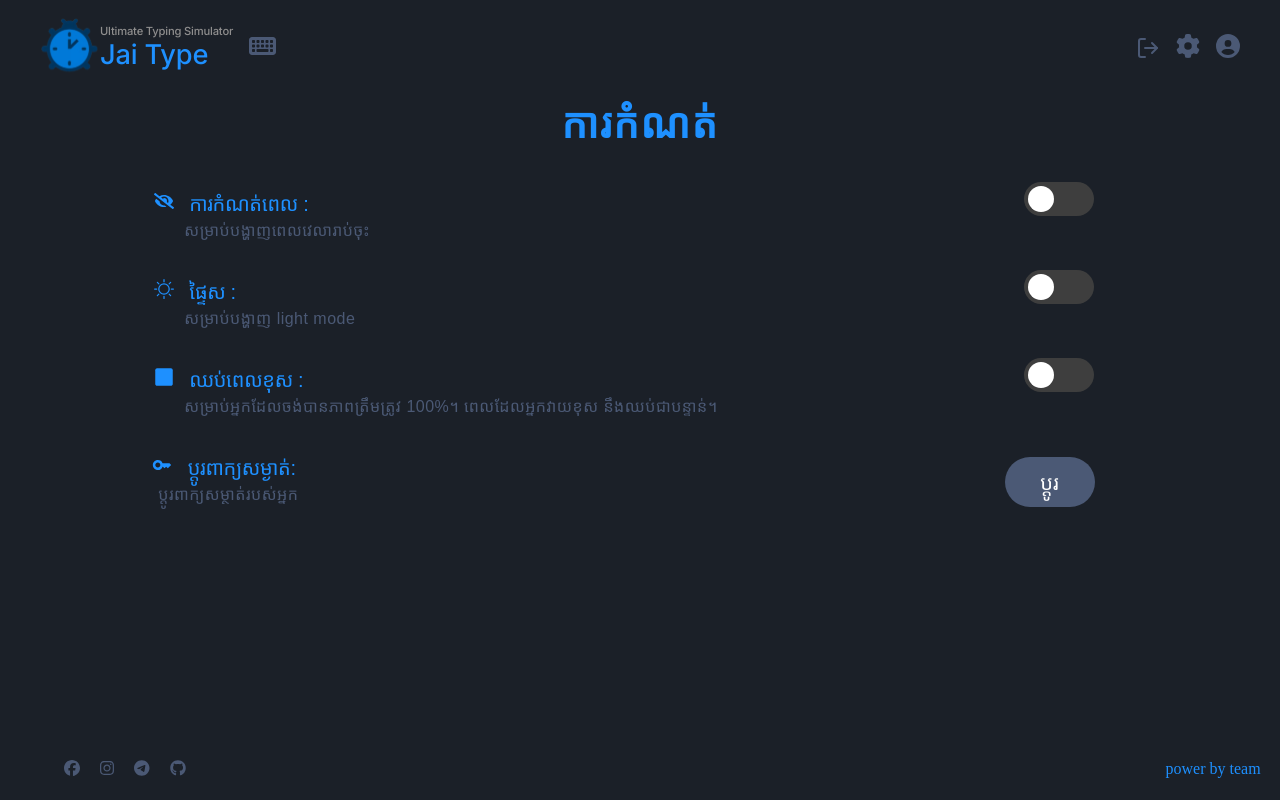
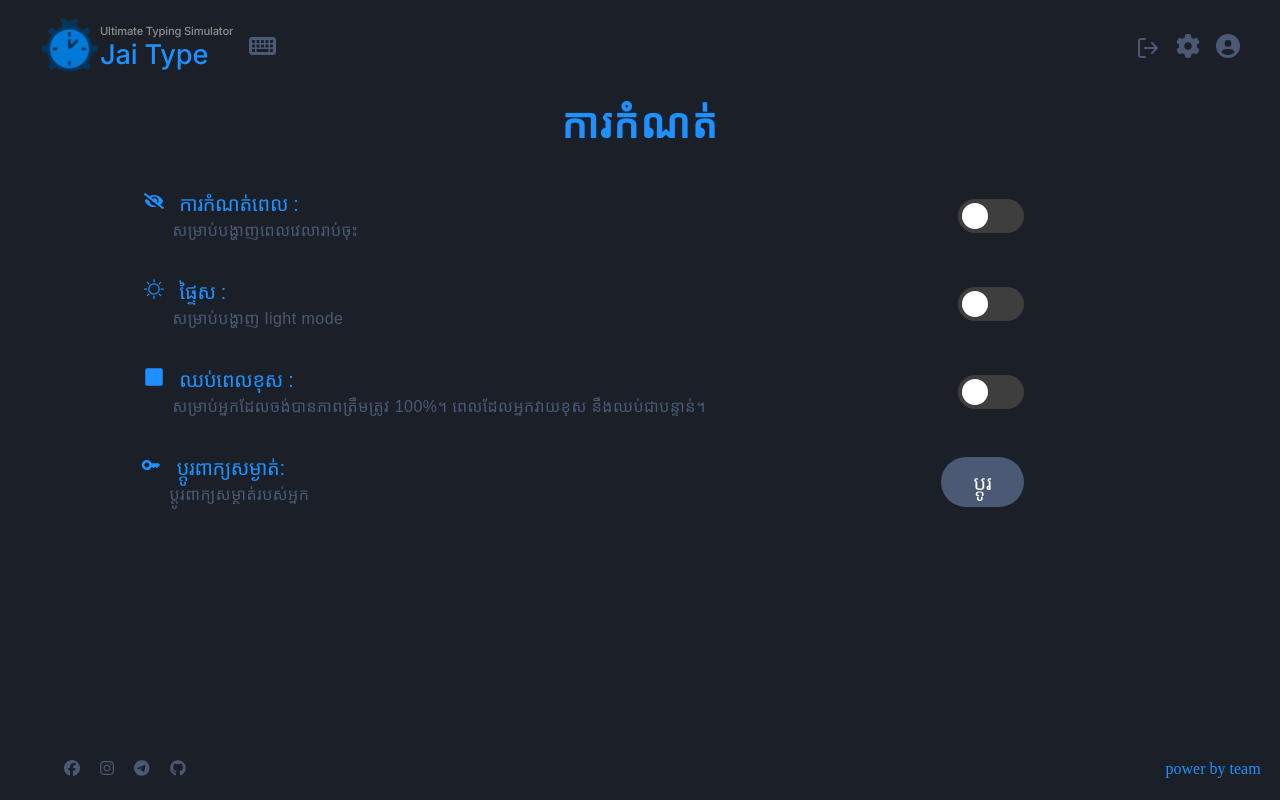
Before and after one commit to Lymengschool/Project-Practicum, a React (Vite) app: page /setting in a window 1280 px wide. Built offline with nearby package versions, Linux system fonts and the light colour scheme; no server answers; a web font is replaced by a local one.

Commit message:
better now i think

```diff
--- a/public/css/setting.module.css
+++ b/public/css/setting.module.css
@@ -7,6 +7,7 @@
     background-color: var(--background);
     display: flex;
     align-items: center;
+    width: 100%;
 }
 
 .body div{
@@ -14,11 +15,10 @@
 }
 
 .body .info{
-    width: 80%;
+    width: 100%;
 }
 
 .functName {
-    margin-top: 34px;
     margin-left: 15%;
     color: var(--head);
     font-family: "Koh Santepheap", sans-serif;
--- a/public/css/settingPage.module.css
+++ b/public/css/settingPage.module.css
@@ -17,16 +17,11 @@
 .changePass {
     display: flex;
     height: fit-content;
-    width: 100%;
+    width: 80%;
     flex-direction: row;
     justify-content: space-around;
-}
-
-.detail {
-    width: 20%;
-    display: flex;
-    flex-direction: column;
-    margin-left: -5%;
+    align-items: center;
+    margin-top: 34px;
 }
 
 .button {
@@ -38,7 +33,6 @@
     color: white;
     border-radius: 25px;
     margin-top: auto;
-    margin-left: 20%;
     font-size: 20px;
     font-family: "Koh Santepheap", sans-serif;
 }
@@ -147,3 +141,9 @@
 #input{
     color: white;
 }
+
+.toggle{
+    margin-right: 20%;
+    background-color: #303f9f;
+    width: 100%;
+}
--- a/public/css/toggle.module.css
+++ b/public/css/toggle.module.css
@@ -40,5 +40,5 @@
 }
 
 .active:before {
-  transform: translateX(36px);
+  transform: translateX(32px);
 }
--- a/src/components/setting.jsx
+++ b/src/components/setting.jsx
@@ -1,7 +1,7 @@
 import React from "react";
 import style from "./../../public/css/setting.module.css";
 
-function Setting({ icon, detail, name, fun }) {
+function Setting({ icon, detail, name}) {
     // Change the function name to use PascalCase
     return (
         <div className={style.body}>
@@ -11,7 +11,7 @@ function Setting({ icon, detail, name, fun }) {
                 </h1>
                 <p className={style.detail}> {detail} </p>
             </div>
-            {fun}
+
         </div>
     );
 }
--- a/src/components/toggle.jsx
+++ b/src/components/toggle.jsx
@@ -1,51 +1,7 @@
 import React, { useState } from "react";
 import style from "./../../public/css/toggle.module.css";
 
-function Toggle({ functName, setIsNoTimer, setlightMode, setAccu100 }) {
-    const islightMode = JSON.parse(localStorage.getItem("islightMode")) || false;
-    const [isChecked, setIsChecked] = useState(() => {
-        if (functName === "NoTimer") {
-            return JSON.parse(localStorage.getItem("isNoTimer")) || false;
-        } else if (functName === "lightMode") {
-
-            return JSON.parse(localStorage.getItem("islightMode")) || false;
-
-        } else {
-            return JSON.parse(localStorage.getItem("isAccu100")) || false;
-        }
-    });
-
-    const handleToggle = () => {
-        setIsChecked((prevState) => !prevState);
-        if (functName === "NoTimer") {
-            setIsNoTimer((prevState) => !prevState);
-            sessionStorage.setItem("isNoTimer", JSON.stringify(!isChecked));
-        } else if (functName === "lightMode") {
-            setlightMode((prevState) => !prevState);
-            sessionStorage.setItem("islightMode", JSON.stringify(!isChecked));
-
-        } else {
-            setAccu100((prevState) => !prevState);
-            sessionStorage.setItem("isAccu100", JSON.stringify(!isChecked));
-        }
-
-        if (!islightMode) {
-            document.documentElement.style.setProperty('--head', '#1E107A');
-            document.documentElement.style.setProperty('--focus', '#55C6F0');
-            document.documentElement.style.setProperty('--word', '#1D1E1E');
-            document.documentElement.style.setProperty('--subback', '#E5DDD4');
-            document.documentElement.style.setProperty('--hover', '#1b2028');
-            document.documentElement.style.setProperty('--background', '#FFF9F2');
-        } else {
-            document.documentElement.style.setProperty('--head', '#1e90ff');
-            document.documentElement.style.setProperty('--focus', '#1e90ff');
-            document.documentElement.style.setProperty('--word', '#4B5975');
-            document.documentElement.style.setProperty('--subback', '#151a21');
-            document.documentElement.style.setProperty('--hover', '#dfdfdf');
-            document.documentElement.style.setProperty('--background', '#1b2028');
-        }
-    };
-
+function Toggle({ isChecked, handleToggle }) {
     return (
         <label className={style.toggleBtn}>
             <input type='checkbox' checked={isChecked} onChange={handleToggle} />
--- a/src/pages/SettingPage.jsx
+++ b/src/pages/SettingPage.jsx
@@ -15,17 +15,71 @@ import DialogContent from "@mui/material/DialogContent";
 import DialogContentText from "@mui/material/DialogContentText";
 import DialogTitle from "@mui/material/DialogTitle";
 import { auth, updatePassword, reauthenticateWithCredential, EmailAuthProvider } from "../components/firebase";
-import { ToastContainer, toast } from "react-toastify";
+import { toast } from "react-toastify";
 import "react-toastify/dist/ReactToastify.css";
 
 function Setting() {
-    const [isNoTimer, setIsNoTimer] = useState(JSON.parse(localStorage.getItem("isNoTimer")) || false);
-    const [isAccu100, setAccu100] = useState(JSON.parse(localStorage.getItem("isAccu100")) || false);
-    const [islightMode, setlightMode] = useState(JSON.parse(localStorage.getItem("islightMode")) || false);
+    const [isNoTimer, setIsNoTimer] = useState(() => {
+        const storedValue = sessionStorage.getItem("isNoTimer");
+        return storedValue ? JSON.parse(storedValue) : false; // Default to false if not stored
+    });
+    const [isLightMode, setIsLightMode] = useState(() => JSON.parse(localStorage.getItem("isLightMode")) || false);
+    const [isAccu100, setIsAccu100] = useState(() => JSON.parse(localStorage.getItem("isAccu100")) || false);
     const [open, setOpen] = React.useState(false);
     const [currentPassword, setCurrentPassword] = useState("");
     const [newPassword, setNewPassword] = useState("");
     const [confirmNewPassword, setConfirmNewPassword] = useState("");
+
+    useEffect(() => {
+        localStorage.setItem("isNoTimer", JSON.stringify(isNoTimer));
+        console.log(sessionStorage.getItem("isNoTimer"));
+
+    }, [isNoTimer]);
+
+    useEffect(() => {
+        localStorage.setItem("isLightMode", JSON.stringify(isLightMode));
+        if (isLightMode) {
+            document.documentElement.style.setProperty("--head", "#1E107A");
+            document.documentElement.style.setProperty("--focus", "#55C6F0");
+            document.documentElement.style.setProperty("--word", "#1D1E1E");
+            document.documentElement.style.setProperty("--subback", "#E5DDD4");
+            document.documentElement.style.setProperty("--hover", "#1b2028");
+            document.documentElement.style.setProperty("--background", "#FFF9F2");
+        } else {
+            document.documentElement.style.setProperty("--head", "#1e90ff");
+            document.documentElement.style.setProperty("--focus", "#1e90ff");
+            document.documentElement.style.setProperty("--word", "#4B5975");
+            document.documentElement.style.setProperty("--subback", "#151a21");
+            document.documentElement.style.setProperty("--hover", "#dfdfdf");
+            document.documentElement.style.setProperty("--background", "#1b2028");
+        }
+    }, [isLightMode]);
+
+    useEffect(() => {
+        localStorage.setItem("isAccu100", JSON.stringify(isAccu100));
+    }, [isAccu100]);
+
+    const handleNoTimerToggle = () => {
+        setIsNoTimer(prevState => {
+            const newState = !prevState;
+            sessionStorage.setItem("isNoTimer", JSON.stringify(newState));
+            console.log(newState ? "turn" : "off"); // Log "turn" if newState is true, otherwise log "off"
+            return newState;
+        });
+    };
+
+    const handleLightModeToggle = () => {
+        setIsLightMode((prevState) => !prevState);
+    };
+
+    const handleAccu100Toggle = () => {
+        setIsAccu100(prevState => {
+            const newState = !prevState;
+            sessionStorage.setItem("isAccu100", JSON.stringify(newState));
+            console.log(newState ? "turn Accu100" : "off Accu100"); // Log based on new state
+            return newState;
+        });
+    };
 
     const handleClickOpen = () => {
         setOpen(true);
@@ -42,8 +96,8 @@ function Setting() {
     useEffect(() => {
         localStorage.setItem("isNoTimer", JSON.stringify(isNoTimer));
         localStorage.setItem("isAccu100", JSON.stringify(isAccu100));
-        localStorage.setItem("islightMode", JSON.stringify(islightMode));
-    }, [isNoTimer, isAccu100, islightMode]);
+        localStorage.setItem("islightMode", JSON.stringify(isLightMode));
+    }, [isNoTimer, isAccu100, isLightMode]);
 
     const handlePasswordChange = async (e) => {
         e.preventDefault();
@@ -74,33 +128,35 @@ function Setting() {
         <div>
             <Nav />
             <h1 className={style.tittle}>ការកំណត់</h1>
+
+            <div className={style.changePass}>
                 <SettingComponent
                     icon={<FaEyeSlash />}
                     name={"ការកំណត់ពេល "}
                     detail={"សម្រាប់បង្ហាញពេលវេលារាប់ចុះ"}
-                fun={<Toggle functName={"NoTimer"} setIsNoTimer={setIsNoTimer} />}
                 />
-            <SettingComponent
-                icon={<GoSun />}
-                name={"ផ្ទៃស "}
-                detail={"សម្រាប់បង្ហាញ light mode"}
-                fun={<Toggle functName={"lightMode"} setlightMode={setlightMode} />}
-            />
+                <Toggle isChecked={isNoTimer} handleToggle={handleNoTimerToggle} className={style.toggle} />
+            </div>
+
+            <div className={style.changePass}>
+                <SettingComponent icon={<GoSun />} name={"ផ្ទៃស "} detail={"សម្រាប់បង្ហាញ light mode"} />
+                <Toggle isChecked={isLightMode} handleToggle={handleLightModeToggle} className={style.toggle} />
+            </div>
+
+            <div className={style.changePass}>
                 <SettingComponent
                     icon={<FaStop />}
                     name={"ឈប់ពេលខុស  "}
                     detail={"សម្រាប់អ្នកដែលចង់បានភាពត្រឹមត្រូវ 100%។ ពេលដែលអ្នកវាយខុស នឹងឈប់ជាបន្ទាន់។"}
-                fun={<Toggle functName={"Accu100"} setAccu100={setAccu100} />}
                 />
+
+                <Toggle isChecked={isAccu100} handleToggle={handleAccu100Toggle} className={style.toggle} />
+            </div>
+
             <div className={style.changePass}>
-                <div className={style.detail}>
-                    <SettingComponent
-                        icon={<MdKey />}
-                        name={"ប្តូរពាក្យសម្ងាត់"}
-                        detail={"ប្តូរពាក្យសម្ថាត់របស់អ្នក"}
-                    />
-                </div>
-                <button className={style.button} onClick={/*openPopup*/ handleClickOpen}>
+                <SettingComponent icon={<MdKey />} name={"ប្តូរពាក្យសម្ងាត់"} detail={"ប្តូរពាក្យសម្ថាត់របស់អ្នក"} />
+
+                <button className={style.button} onClick={handleClickOpen}>
                     ប្តូរ
                 </button>
             </div>
@@ -152,7 +208,7 @@ function Setting() {
                     </DialogActions>
                 </Dialog>
             </React.Fragment>
-            {/* <Typing isNoTimer={isNoTimer} isAccu100={isAccu100} islightMode={islightMode} /> */}
+
             <Footer />
         </div>
     );
```
Lines whose indentation alone changed are shown as unchanged.
